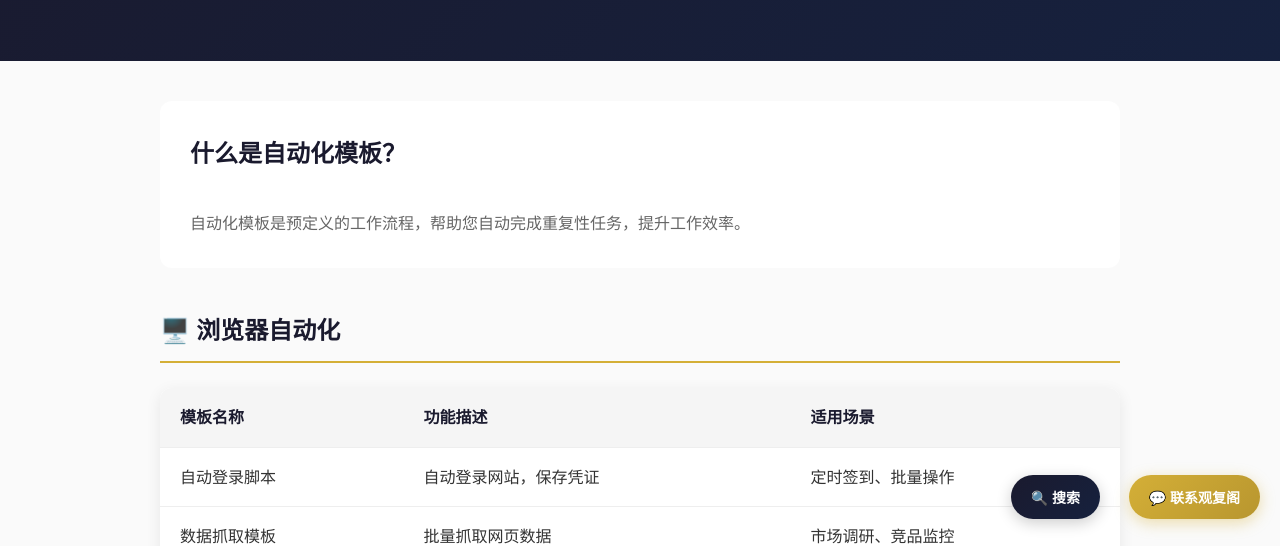
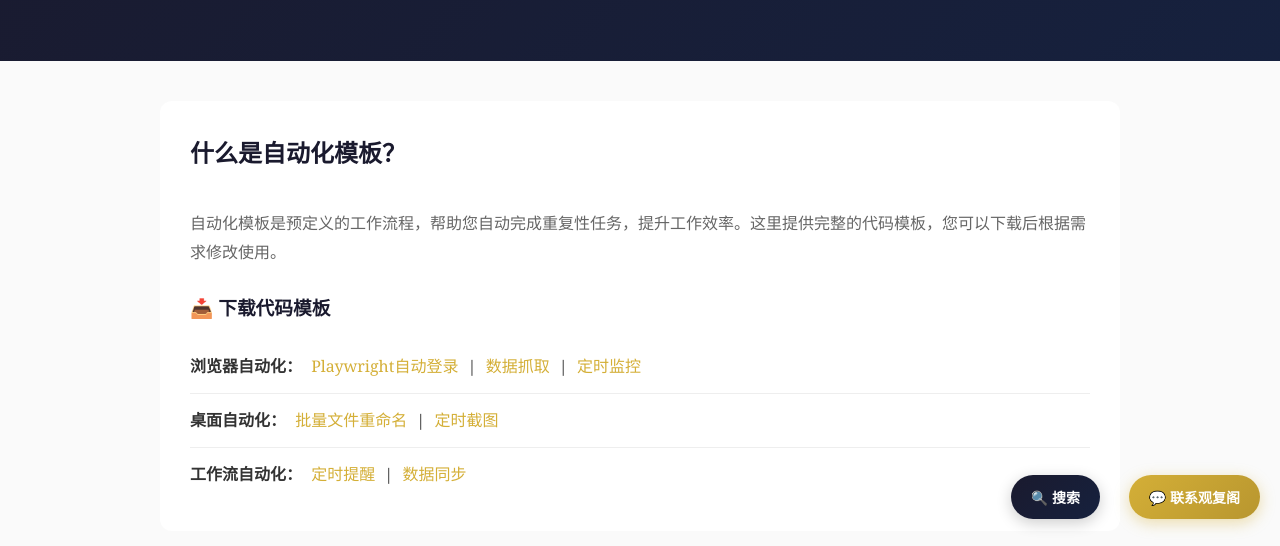
Before and after one commit to jie-xiao/guanfu-astro, an Astro site: page /guanfu-astro/automation in a window 1280 px wide. Shown: the part 261-807 px from the top of the page. Built offline with nearby package versions, Linux system fonts and the light colour scheme; Astro itself is replaced by a stand-in of ours.

Commit message:
feat: 添加自动化模板下载链接

```diff
--- a/src/pages/automation.astro
+++ b/src/pages/automation.astro
@@ -15,7 +15,14 @@ import BaseLayout from '../layouts/BaseLayout.astro';
 
       <section class="intro-section">
         <h2>什么是自动化模板？</h2>
-        <p>自动化模板是预定义的工作流程，帮助您自动完成重复性任务，提升工作效率。</p>
+        <p>自动化模板是预定义的工作流程，帮助您自动完成重复性任务，提升工作效率。这里提供完整的代码模板，您可以下载后根据需求修改使用。</p>
+
+        <h3>📥 下载代码模板</h3>
+        <ul class="download-links">
+          <li><strong>浏览器自动化：</strong> <a href="/downloads/playwright-login.zip">Playwright自动登录</a> | <a href="/downloads/playwright-scrape.zip">数据抓取</a> | <a href="/downloads/playwright-monitor.zip">定时监控</a></li>
+          <li><strong>桌面自动化：</strong> <a href="/downloads/pyautogui-rename.zip">批量文件重命名</a> | <a href="/downloads/pyautogui-screenshot.zip">定时截图</a></li>
+          <li><strong>工作流自动化：</strong> <a href="/downloads/n8n-reminder.zip">定时提醒</a> | <a href="/downloads/n8n-sync.zip">数据同步</a></li>
+        </ul>
       </section>
 
       <!-- 浏览器自动化 -->
@@ -214,6 +221,36 @@ import BaseLayout from '../layouts/BaseLayout.astro';
     line-height: 1.8;
   }
 
+  .intro-section h3 {
+    color: #1a1a2e;
+    margin-top: 25px;
+    margin-bottom: 15px;
+  }
+
+  .download-links {
+    list-style: none;
+    padding: 0;
+  }
+
+  .download-links li {
+    padding: 12px 0;
+    border-bottom: 1px solid #eee;
+  }
+
+  .download-links li:last-child {
+    border-bottom: none;
+  }
+
+  .download-links a {
+    color: #d4af37;
+    text-decoration: none;
+    margin: 0 5px;
+  }
+
+  .download-links a:hover {
+    text-decoration: underline;
+  }
+
   .template-table {
     background: #fff;
     border-radius: 12px;
```
